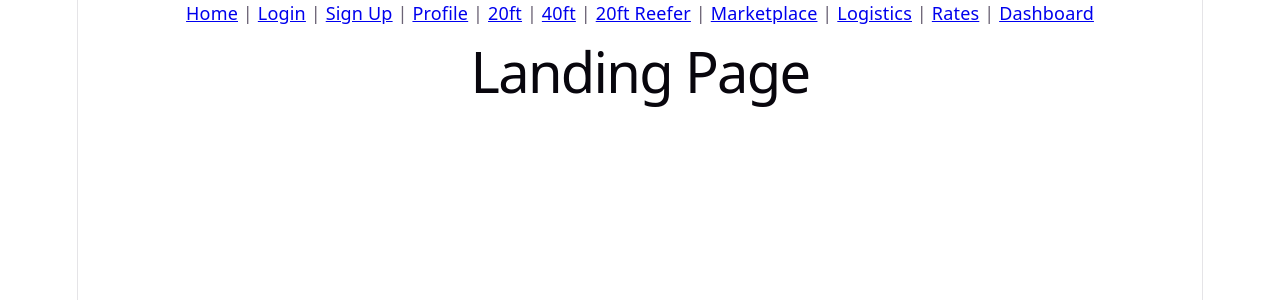
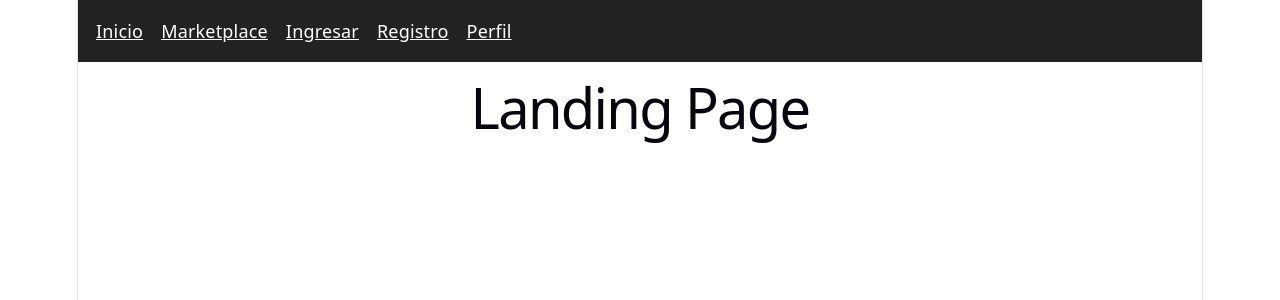
Before and after one commit to jlouisce/NextDocker, a React (Vite) app in the folder mi-app/: page / in a window 1280 px wide. Shown: the top 300 px of the page. Built offline with nearby package versions, Linux system fonts and the light colour scheme.

Commit message:
enrutamiento de las paginas

```diff
--- a/mi-app/package.json
+++ b/mi-app/package.json
@@ -12,7 +12,7 @@
   "dependencies": {
     "react": "^19.2.8",
     "react-dom": "^19.2.8",
-    "react-router-dom": "^7.18.2"
+    "react-router-dom": "^7.18.4"
   },
   "devDependencies": {
     "@eslint/js": "^10.0.1",
--- a/mi-app/src/App.jsx
+++ b/mi-app/src/App.jsx
@@ -1,62 +1,27 @@
-import { BrowserRouter, Routes, Route, Link } from 'react-router-dom'
-import LandingPage from './pages/LandingPage'
-import Login from './pages/Login'
-import SignUp from './pages/SignUp'
-import UserProfile from './pages/UserProfile'
-import Container20ft from './pages/containers/Container20ft'
-import Container40ft from './pages/containers/Container40ft'
-import Container20ftRefrigerated from './pages/containers/Container20ftRefrigerated'
-import Marketplace from './pages/Marketplace'
-import Logistics from './pages/Logistics'
-import Rates from './pages/Rates'
-import Dashboard from './pages/dashboard/Dashboard'
-import LoginDashboard from './pages/dashboard/LoginDashboard'
-import SignUpDashboard from './pages/dashboard/SignUpDashboard'
+import { BrowserRouter, Routes, Route } from 'react-router-dom';
+import Navbar from './components/Navbar';
 
-function App() {
+import LandingPage from './pages/LandingPage';
+import Marketplace from './pages/Marketplace';
+import Login from './pages/Login';
+import SignUp from './pages/SignUp';
+import UserProfile from './pages/UserProfile';
+import Logistics from './pages/Logistics';
+import Rates from './pages/Rates';
+
+export default function App() {
   return (
     <BrowserRouter>
-      <nav>
-        <Link to="/">Home</Link>
-        {' | '}
-        <Link to="/login">Login</Link>
-        {' | '}
-        <Link to="/signup">Sign Up</Link>
-        {' | '}
-        <Link to="/profile">Profile</Link>
-        {' | '}
-        <Link to="/containers/20ft">20ft</Link>
-        {' | '}
-        <Link to="/containers/40ft">40ft</Link>
-        {' | '}
-        <Link to="/containers/20ft-refrigerated">20ft Reefer</Link>
-        {' | '}
-        <Link to="/marketplace">Marketplace</Link>
-        {' | '}
-        <Link to="/logistics">Logistics</Link>
-        {' | '}
-        <Link to="/rates">Rates</Link>
-        {' | '}
-        <Link to="/dashboard">Dashboard</Link>
-      </nav>
-
+      <Navbar />
       <Routes>
         <Route path="/" element={<LandingPage />} />
+        <Route path="/marketplace" element={<Marketplace />} />
         <Route path="/login" element={<Login />} />
         <Route path="/signup" element={<SignUp />} />
-        <Route path="/profile" element={<UserProfile />} />
-        <Route path="/containers/20ft" element={<Container20ft />} />
-        <Route path="/containers/40ft" element={<Container40ft />} />
-        <Route path="/containers/20ft-refrigerated" element={<Container20ftRefrigerated />} />
-        <Route path="/marketplace" element={<Marketplace />} />
-        <Route path="/logistics" element={<Logistics />} />
-        <Route path="/rates" element={<Rates />} />
-        <Route path="/dashboard" element={<Dashboard />} />
-        <Route path="/dashboard/login" element={<LoginDashboard />} />
-        <Route path="/dashboard/signup" element={<SignUpDashboard />} />
+        <Route path="/perfil" element={<UserProfile />} />
+        <Route path="/logistica" element={<Logistics />} />
+        <Route path="/tarifas" element={<Rates />} />
       </Routes>
     </BrowserRouter>
-  )
+  );
 }
-
-export default App
--- /dev/null
+++ b/mi-app/src/components/Navbar.jsx
@@ -0,0 +1,13 @@
+import { Link } from 'react-router-dom';
+
+export default function Navbar() {
+  return (
+    <nav style={{ padding: '1rem', display: 'flex', gap: '1rem', background: '#222', color: '#fff' }}>
+      <Link to="/" style={{ color: '#fff' }}>Inicio</Link>
+      <Link to="/marketplace" style={{ color: '#fff' }}>Marketplace</Link>
+      <Link to="/login" style={{ color: '#fff' }}>Ingresar</Link>
+      <Link to="/signup" style={{ color: '#fff' }}>Registro</Link>
+      <Link to="/perfil" style={{ color: '#fff' }}>Perfil</Link>
+    </nav>
+  );
+}
```
Also changed, not shown: 1 other file (tests, documents, lock files or other folders).
